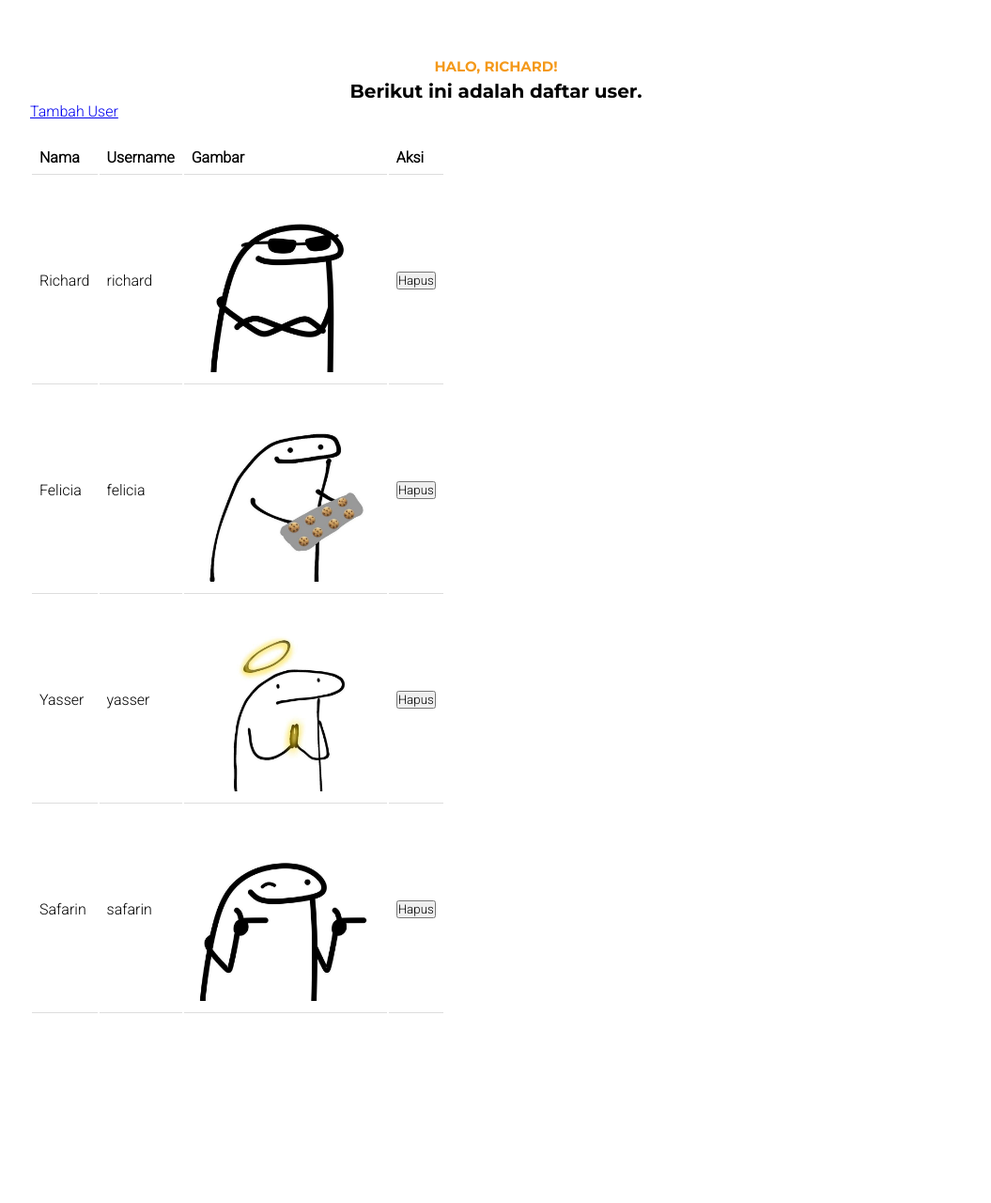
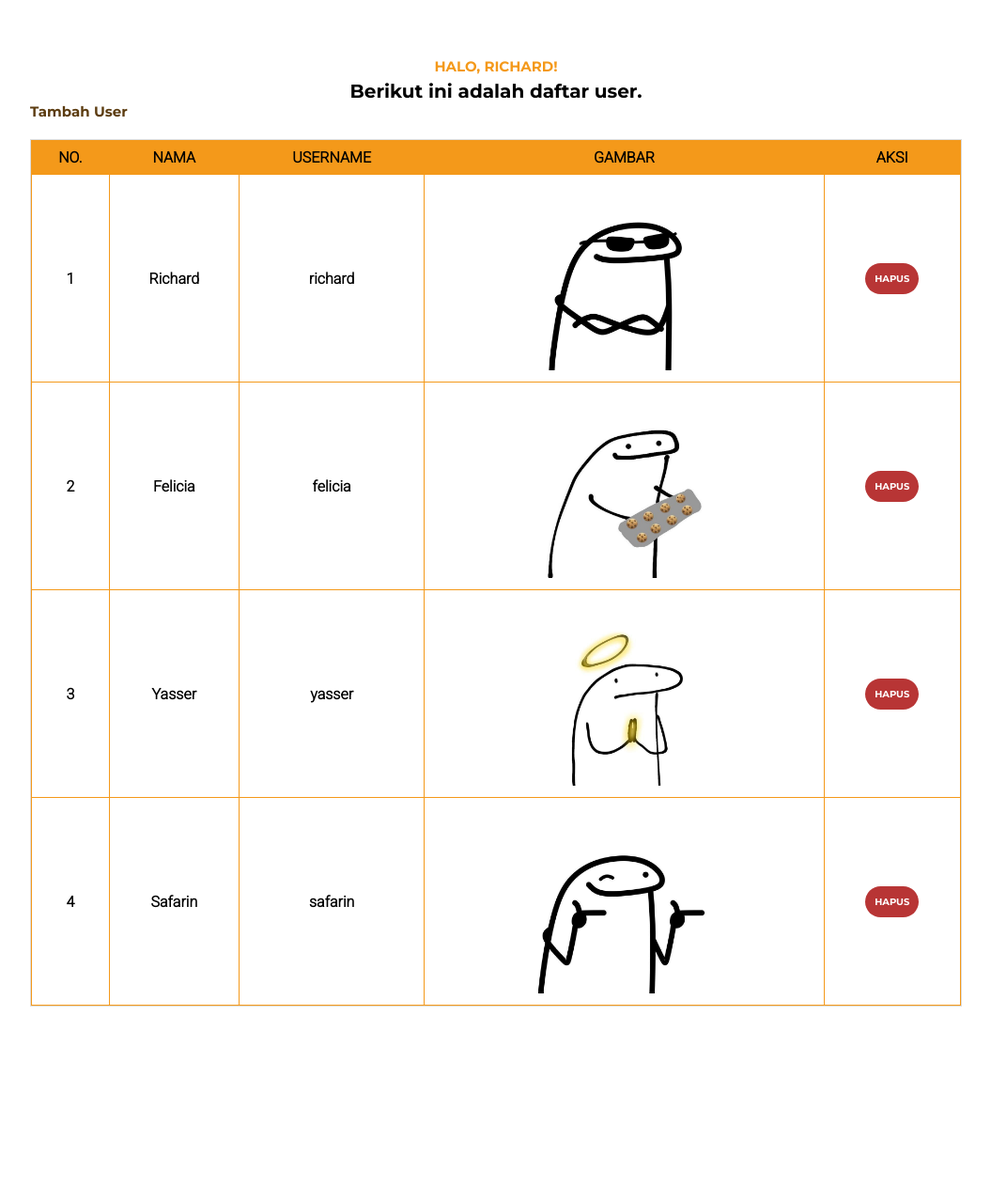
Before and after one commit to richard78900/UAS-pemrograman-web, a PHP site: page /daftarUser.php in a window 1280 px wide. Shown: the part 140-1420 px from the top of the page at 94% size, without its empty margins (112-1167 px from the left). After the commit the page ends 1211 px from the top, so only its background shows below. Run offline with PHP 8.4, Linux system fonts and the light colour scheme; a user stored in the database is signed in; data comes from the database, SQL or seed files in the repository; some libraries are stand-ins or nearby versions.

Commit message:
fix table styling

```diff
--- a/css/daftarProduct.css
+++ b/css/daftarProduct.css
@@ -164,6 +164,16 @@
     color: var(--black-color);
 }
 
+.order .row1 a {
+    margin-top: 5px;
+    text-align: center;
+    font-family: var(--heading-font);
+    font-weight: 600;
+    font-size: 15px;
+    text-decoration: none;
+    color: var(--button-color);
+}
+
 .order .container .row2 {
     margin-top: 20px;
     display: flex;
@@ -175,13 +185,41 @@
     border-collapse: collapse;
     position: relative;
     padding: 0;
+    border: 1px solid #ddd;
+}
+
+.table thead {
+    background-color: var(--primary-color);
+    text-transform: uppercase;
 }
 
 .table th,
 .table td {
+    font-weight: 600;
     padding: 8px;
-    text-align: left;
-    border-bottom: 1px solid #ddd;
+    text-align: center;
+    border: 1px solid var(--primary-color);
+}
+
+.table .btn-hapus {
+    font-family: var(--heading-font);
+    text-transform: uppercase;
+    font-size: 10px;
+    margin-left: auto;
+    padding: 10px 10px;
+    border-radius: 20px;
+    color: #fff;
+    border: none;
+    outline: none;
+    width: min-content;
+    background-color: #b83535;
+    cursor: pointer;
+}
+
+.table .btn-hapus:hover {
+    background-color: #fff;
+    color: #b83535;
+    box-shadow: 0px 0px 0px 2px #b83535 inset;
 }
 
 .order .row2 .form-group {
--- a/daftarUser.php
+++ b/daftarUser.php
@@ -82,48 +82,12 @@ if (isset($_POST["hapus"])) {
                         <a href="./tambahUser.php">Tambah User</a>
                     </div>
                 </div>
-                <!-- <div class="row2">
-                    <form action="" method="POST" class="form-group" enctype="multipart/form-data">
-                        <input
-                            type="text"
-                            name="nama"
-                            id="nama"
-                            placeholder="Masukkan nama produk!"
-                        />
-                        <input
-                            type="number"
-                            name="stok"
-                            id="stok"
-                            placeholder="Masukkan stok!"
-                        />
-                        <input
-                            type="number"
-                            name="harga"
-                            id="harga"
-                            placeholder="Masukkan harga!"
-                        />
-                        <input
-                            type="file"
-                            name="img"
-                            id="img"
-                        />
-                        <div class="btn-wrap">
-                            <button
-                                type="submit"
-                                class="btn-contact"
-                                id="btn-order"
-                                name="submit-product"
-                            >
-                                Add
-                            </button>
-                        </div>
-                    </form>
-                </div> -->
                 <div class="row2">
                     <div class="table">
-                        <table>
+                        <table class="table">
                             <thead>
                                 <tr>
+                                    <th>No.</th>
                                     <th>Nama</th>
                                     <th>Username</th>
                                     <th>Gambar</th>
@@ -132,16 +96,21 @@ if (isset($_POST["hapus"])) {
                             </thead>
                             <tbody>
                                 <?php
+                                    $count = 1;
+
                                     foreach ($users as $item) {
                                         echo '<tr>';
+                                        echo '<td>' . $count . '</td>';
                                         echo '<td>' . $item['name'] . '</td>';
                                         echo '<td>' . $item['username'] . '</td>';
                                         echo '<td><img src="images/' . $item['image'] . '" alt="" width="200px" /></td>';
                                         echo '<td><form action="" method="POST">';
                                         echo '<input type="hidden" name="user_id" value="' . $item['user_id'] . '">';
-                                        echo '<button type="submit" name="hapus">Hapus</button></td>';
+                                        echo '<button type="submit" name="hapus" class="btn-hapus">Hapus</button></td>';
                                         echo '</form>';
                                         echo '</tr>';
+
+                                        $count++;
                                     }
                                 ?>
                             </tbody>
```
Also changed, not shown: daftarOrder.php (+8 -39 lines), daftarProduct.php (+9 -40 lines).
